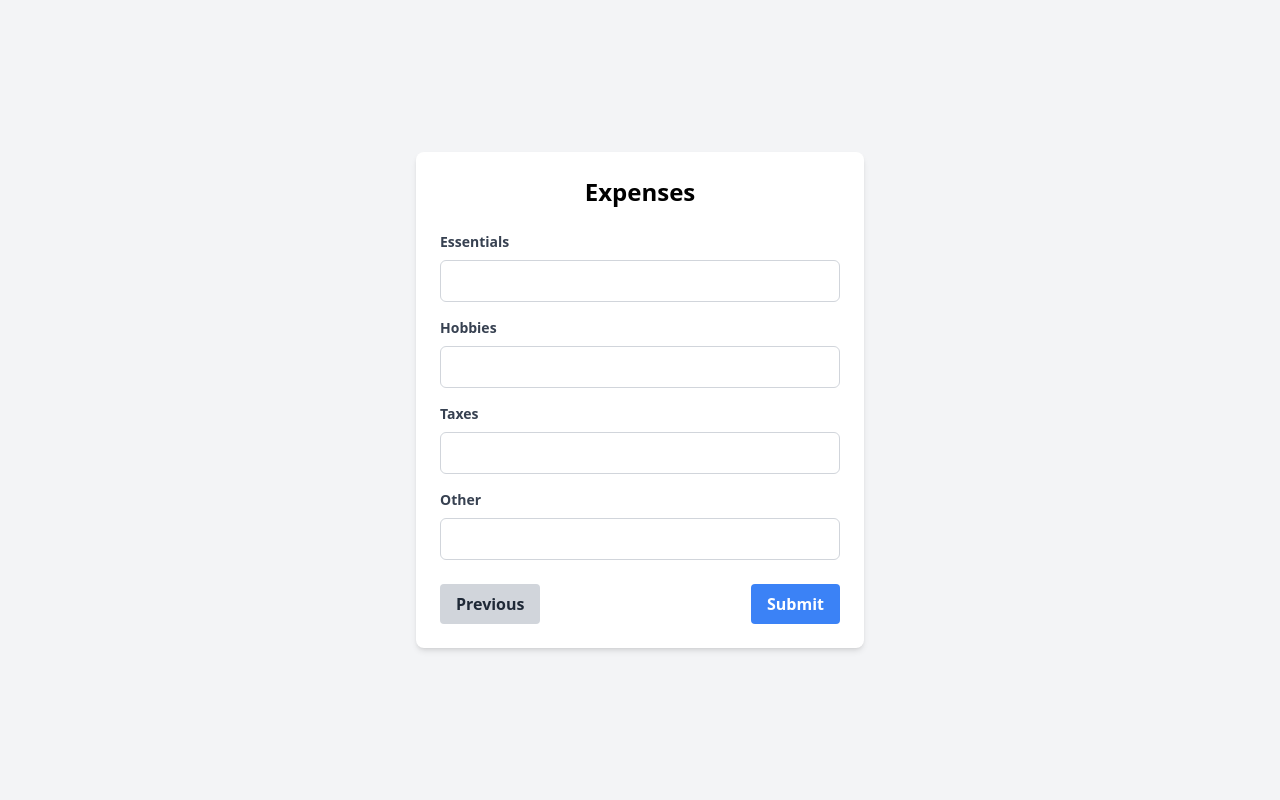
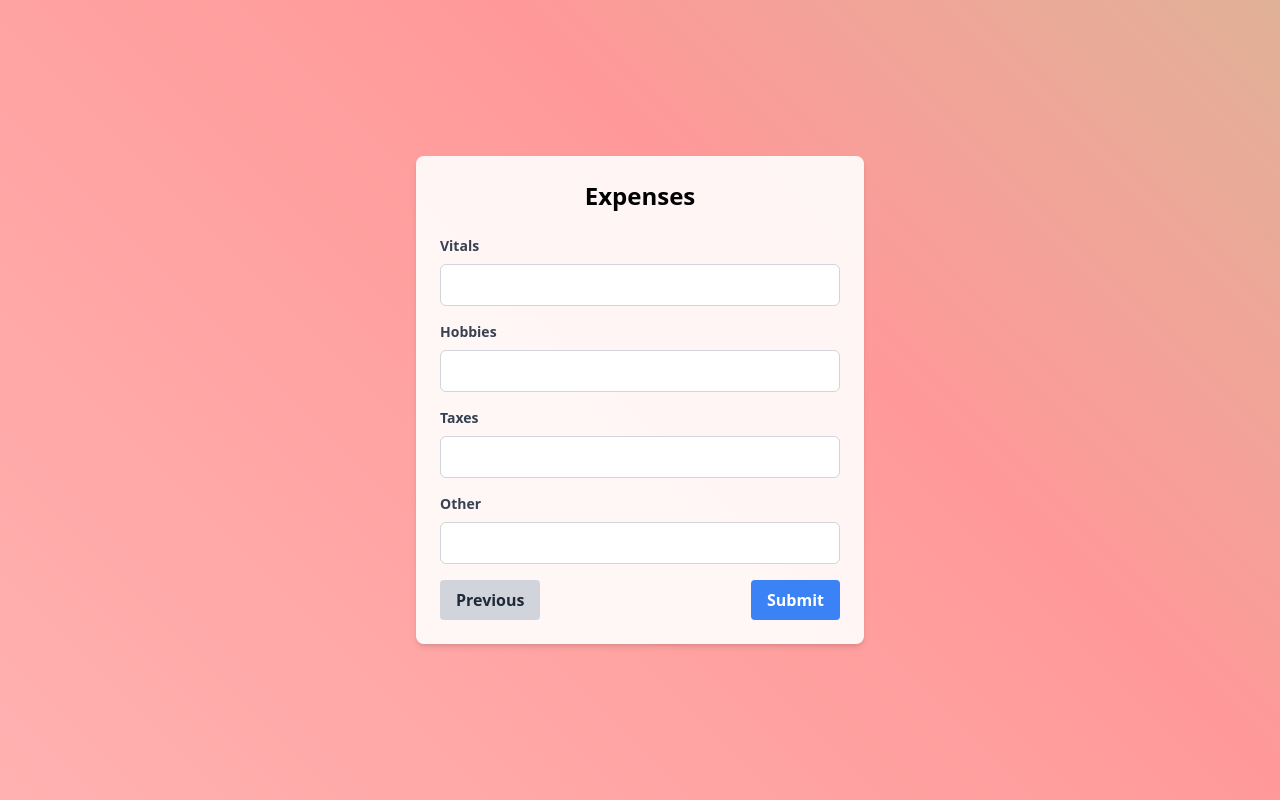
Before and after one commit to KyNaOo/Expense_Analyser, a Next.js app: page /form in a window 1280 px wide. Both pictures are taken after a click on the button "Next". Built offline with nearby package versions, Linux system fonts and the light colour scheme.

Commit message:
feat: code opti

```diff
--- a/src/app/form/page.tsx
+++ b/src/app/form/page.tsx
@@ -2,6 +2,7 @@
 
 import React, { useState, ChangeEvent, FormEvent } from "react";
 import { useRouter } from "next/navigation";
+import AnimatedBackground from "../../components/animatedBackground";
 
 interface FormData {
   income: string;
@@ -40,11 +41,7 @@ const SimpleForm: React.FC = () => {
 
   const handleSubmit = (e: FormEvent<HTMLFormElement>) => {
     e.preventDefault();
-
-    // Save formData in localStorage
     localStorage.setItem("formData", JSON.stringify(formData));
-
-    // Redirect to the result page
     window.location.href = "/result";
   };
 
@@ -62,13 +59,8 @@ const SimpleForm: React.FC = () => {
     router.push("/");
   };
 
-  const nextStep = () => {
-    setCurrentStep(2);
-  };
-
-  const prevStep = () => {
-    setCurrentStep(1);
-  };
+  const nextStep = () => setCurrentStep(2);
+  const prevStep = () => setCurrentStep(1);
 
   const renderStep1 = () => (
     <>
@@ -148,74 +140,25 @@ const SimpleForm: React.FC = () => {
 
   const renderStep2 = () => (
     <>
-      <div className="mb-4">
+      {["vitals", "hobbies", "taxes", "other"].map((field) => (
+        <div key={field} className="mb-4">
           <label
-          htmlFor="vitals"
+            htmlFor={field}
             className="block text-gray-700 text-sm font-bold mb-2"
           >
-          Essentials
+            {field.charAt(0).toUpperCase() + field.slice(1)}
           </label>
           <input
             type="number"
-          id="vitals"
-          name="vitals"
-          value={formData.vitals}
+            id={field}
+            name={field}
+            value={formData[field as keyof FormData]}
             onChange={handleChange}
             className="w-full px-3 py-2 border border-gray-300 rounded-md focus:outline-none focus:ring-2 focus:ring-blue-500"
             required
           />
         </div>
-      <div className="mb-4">
-        <label
-          htmlFor="hobbies"
-          className="block text-gray-700 text-sm font-bold mb-2"
-        >
-          Hobbies
-        </label>
-        <input
-          type="number"
-          id="hobbies"
-          name="hobbies"
-          value={formData.hobbies}
-          onChange={handleChange}
-          className="w-full px-3 py-2 border border-gray-300 rounded-md focus:outline-none focus:ring-2 focus:ring-blue-500"
-          required
-        />
-      </div>
-      <div className="mb-4">
-        <label
-          htmlFor="taxes"
-          className="block text-gray-700 text-sm font-bold mb-2"
-        >
-          Taxes
-        </label>
-        <input
-          type="number"
-          id="taxes"
-          name="taxes"
-          value={formData.taxes}
-          onChange={handleChange}
-          className="w-full px-3 py-2 border border-gray-300 rounded-md focus:outline-none focus:ring-2 focus:ring-blue-500"
-          required
-        />
-      </div>
-      <div className="mb-6">
-        <label
-          htmlFor="other"
-          className="block text-gray-700 text-sm font-bold mb-2"
-        >
-          Other
-        </label>
-        <input
-          type="number"
-          id="other"
-          name="other"
-          value={formData.other}
-          onChange={handleChange}
-          className="w-full px-3 py-2 border border-gray-300 rounded-md focus:outline-none focus:ring-2 focus:ring-blue-500"
-          required
-        />
-      </div>
+      ))}
       <div className="flex justify-between">
         <button
           type="button"
@@ -235,10 +178,11 @@ const SimpleForm: React.FC = () => {
   );
 
   return (
-    <div className="flex items-center justify-center min-h-screen bg-gray-100">
+    <AnimatedBackground>
+      <div className="flex items-center justify-center min-h-screen">
         <form
           onSubmit={handleSubmit}
-        className="w-full max-w-md p-6 bg-white rounded-lg shadow-md"
+          className="w-full max-w-md p-6 bg-white bg-opacity-90 rounded-lg shadow-md"
         >
           <h2 className="text-2xl font-bold mb-6 text-center">
             {currentStep === 1 ? "Information about you :)" : "Expenses"}
@@ -246,6 +190,7 @@ const SimpleForm: React.FC = () => {
           {currentStep === 1 ? renderStep1() : renderStep2()}
         </form>
       </div>
+    </AnimatedBackground>
   );
 };
 
--- a/src/app/page.tsx
+++ b/src/app/page.tsx
@@ -1,35 +1,33 @@
-'use client';
+"use client";
 
-import React from 'react';
-import { useRouter } from 'next/navigation'; // Import useRouter from next/navigation
+import React from "react";
+import { useRouter } from "next/navigation";
+import AnimatedBackground from "../components/animatedBackground";
 
 const HomePage = () => {
-  const router = useRouter(); // Initialize useRouter
+  const router = useRouter();
 
   const handleGetStarted = () => {
-    router.push('/form'); // Navigate to /form
+    router.push("/form");
   };
 
   return (
-    <div className="flex flex-col items-center justify-center min-h-screen relative overflow-hidden">
-      <div
-        className="absolute inset-0 z-0 animate-shine"
-        style={{
-          background: 'linear-gradient(45deg, #ffcccb, #ff9999, #90EE90, #98FB98)',
-          backgroundSize: '400% 400%',
-        }}
-      />
-      <div className="relative z-10 text-center">
-        <h1 className="text-4xl font-bold text-black mb-4">Welcome to my Expense Analyzer website</h1>
-        <p className="text-xl text-gray-700 mb-8">Let's dive into your wallet!</p>
+    <AnimatedBackground>
+      <div className="flex flex-col items-center justify-center min-h-screen text-center">
+        <h1 className="text-4xl font-bold text-black mb-4">
+          Welcome to my Expense Analyzer website
+        </h1>
+        <p className="text-xl text-gray-700 mb-8">
+          Let's dive into your wallet!
+        </p>
         <button
-          onClick={handleGetStarted} // Add the click handler here
+          onClick={handleGetStarted}
           className="px-6 py-3 bg-yellow-200 text-black font-semibold rounded-lg shadow-md hover:bg-green-700 transition duration-300 ease-in-out"
         >
           Get Started
         </button>
       </div>
-    </div>
+    </AnimatedBackground>
   );
 };
 
--- /dev/null
+++ b/src/components/animatedBackground.tsx
@@ -0,0 +1,23 @@
+"use client";
+
+import React from "react";
+
+const AnimatedBackground: React.FC<{ children: React.ReactNode }> = ({
+  children,
+}) => {
+  return (
+    <div className="relative min-h-screen overflow-hidden">
+      <div
+        className="absolute inset-0 z-0 animate-shine"
+        style={{
+          background:
+            "linear-gradient(45deg, #ffcccb, #ff9999, #90EE90, #98FB98)",
+          backgroundSize: "400% 400%",
+        }}
+      />
+      <div className="relative z-10">{children}</div>
+    </div>
+  );
+};
+
+export default AnimatedBackground;
--- a/src/processing/results.js
+++ b/src/processing/results.js
@@ -45,7 +45,7 @@ function results(income, vitals, taxes, hobbies, other) {
   if (vitalsCost > 60) {
     problem.push("Your essential expenses are too high");
     solution.push(
-      "Reconsider what is really essential to you. If you smoke or drink, try to stop—it's for your health and your wallet."
+      "Reconsider what is really essential to you. If you smoke or drink, try to stop it. It's for your health and your wallet."
     );
   }
 
@@ -59,7 +59,7 @@ function results(income, vitals, taxes, hobbies, other) {
   if (otherCost > 10) {
     problem.push("Your miscellaneous expenses are too high");
     solution.push(
-      "Your miscellaneous expenses are questionable; try to reduce them."
+      "Your miscellaneous expenses are questionable, try to reduce them."
     );
   }
 
```
Lines whose indentation alone changed are shown as unchanged.
